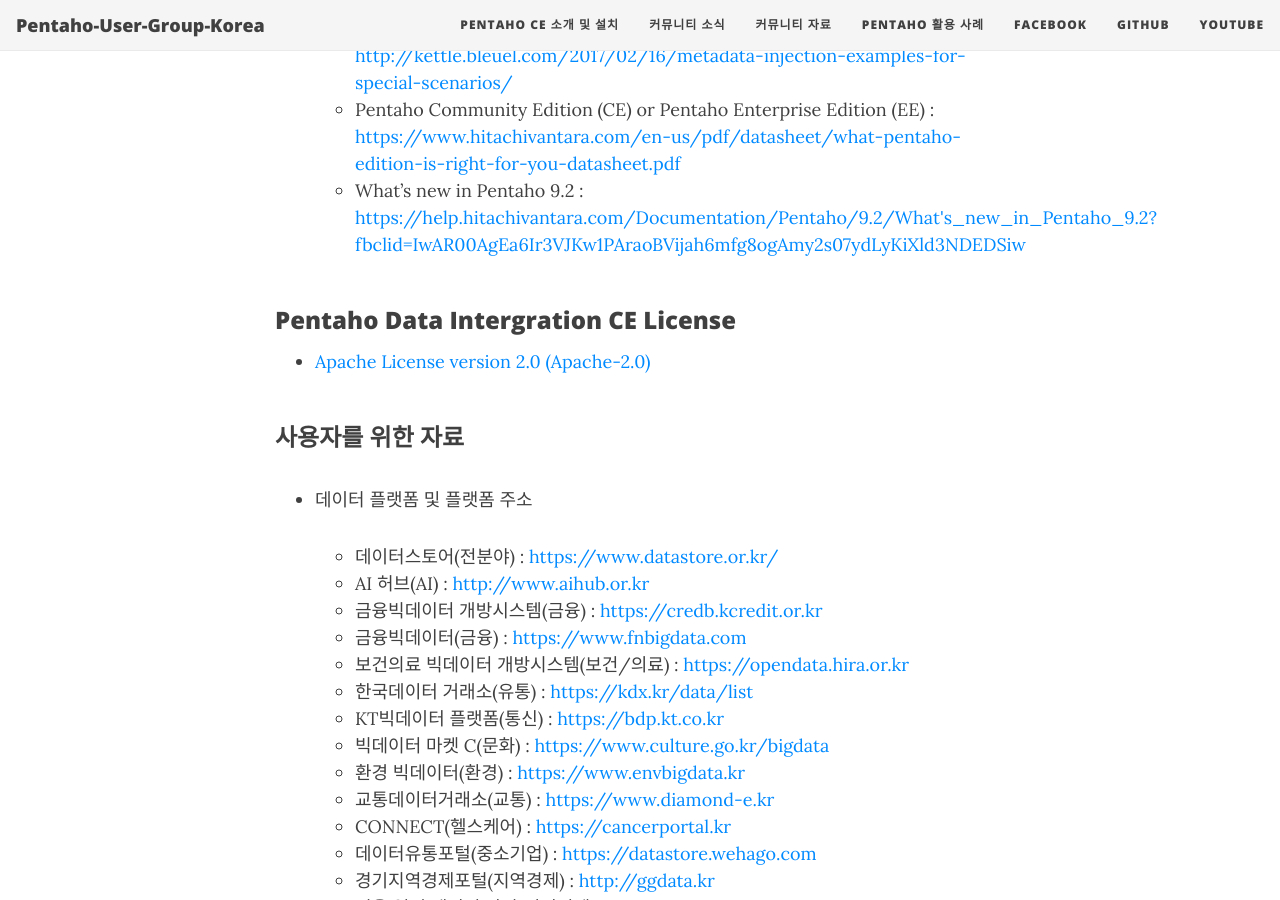
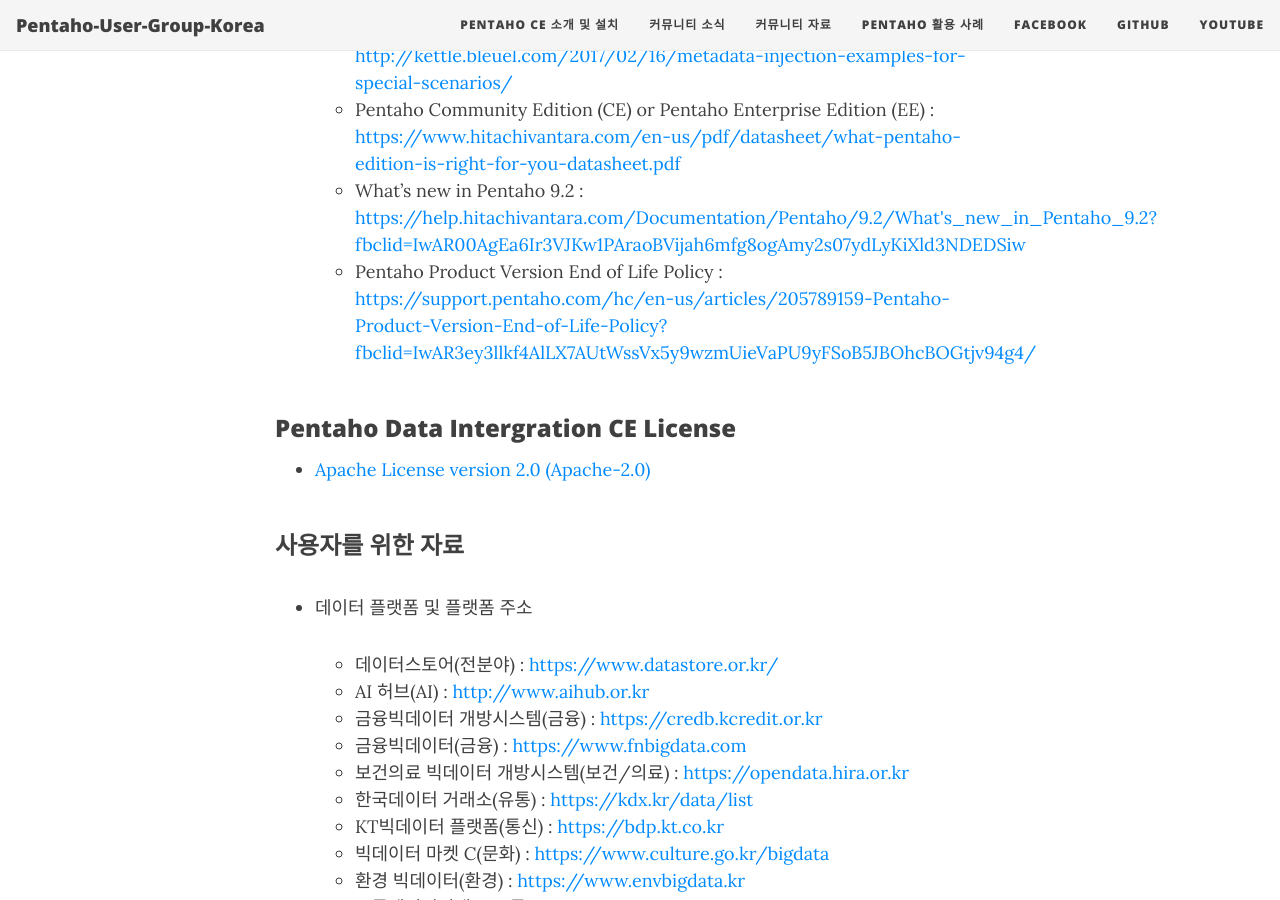
Before and after one commit to Pentaho-User-Group-Korea/Pentaho-User-Group-Korea.github.io, a Jekyll site: the page built from reference.md, in a window 1280 px wide and 900 px high, scrolled down 2062 px. Built offline with Jekyll 4.4.1, drawn with Linux system fonts in a browser that asks for light colours; nearby versions of some CDN libraries.

Commit message:
Update reference.md

```diff
--- a/reference.md
+++ b/reference.md
@@ -54,6 +54,7 @@ title: 커뮤니티 자료
   * Metadata Injection – Examples for Special Scenarios : <http://kettle.bleuel.com/2017/02/16/metadata-injection-examples-for-special-scenarios/>
   * Pentaho Community Edition (CE) or Pentaho Enterprise Edition (EE) : <https://www.hitachivantara.com/en-us/pdf/datasheet/what-pentaho-edition-is-right-for-you-datasheet.pdf>
   * What's new in Pentaho 9.2 : <https://help.hitachivantara.com/Documentation/Pentaho/9.2/What's_new_in_Pentaho_9.2?fbclid=IwAR00AgEa6Ir3VJKw1PAraoBVijah6mfg8ogAmy2s07ydLyKiXld3NDEDSiw>
+  * Pentaho Product Version End of Life Policy : <https://support.pentaho.com/hc/en-us/articles/205789159-Pentaho-Product-Version-End-of-Life-Policy?fbclid=IwAR3ey3llkf4AlLX7AUtWssVx5y9wzmUieVaPU9yFSoB5JBOhcBOGtjv94g4/>
 <br/>
 <br/>
 
```
